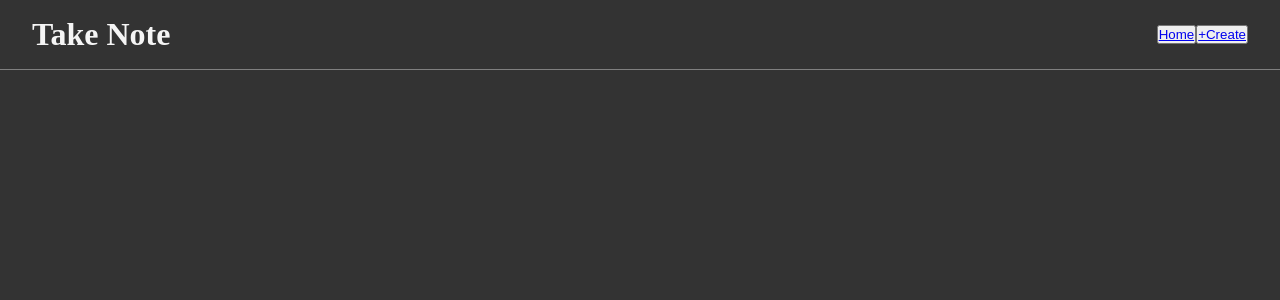
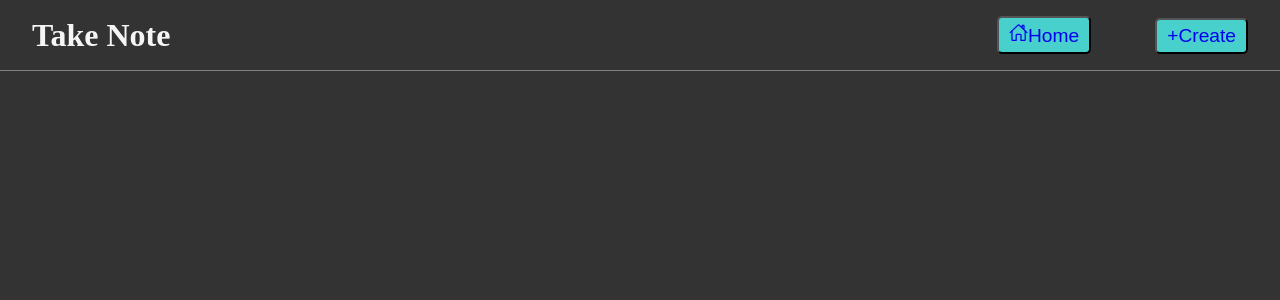
Before and after one commit to thodorisKall/TakeNotes, a React (Create React App) app in the folder client/: page / in a window 1280 px wide. Shown: the top 300 px of the page. Built offline with nearby package versions, Linux system fonts and the light colour scheme.

Commit message:
feat: add Home icon in home button

```diff
--- a/client/src/pages/Nav.jsx
+++ b/client/src/pages/Nav.jsx
@@ -1,15 +1,19 @@
 import { React } from "react"
 import { Link } from "react-router-dom"
+import { IoHomeOutline } from "react-icons/io5"
 
 const Nav = () => {
   return (
     <nav className='nav_container'>
       <h1>Take Note</h1>
-      <div>
-        <button>
-          <Link to='notes'>Home</Link>
+      <div className='nav_buttons'>
+        <button id='home_btn'>
+          <Link to='notes'>
+            <IoHomeOutline />
+            Home
+          </Link>
         </button>
-        <button>
+        <button id='create_btn'>
           <Link to='/add'>+Create</Link>
         </button>
       </div>
```
